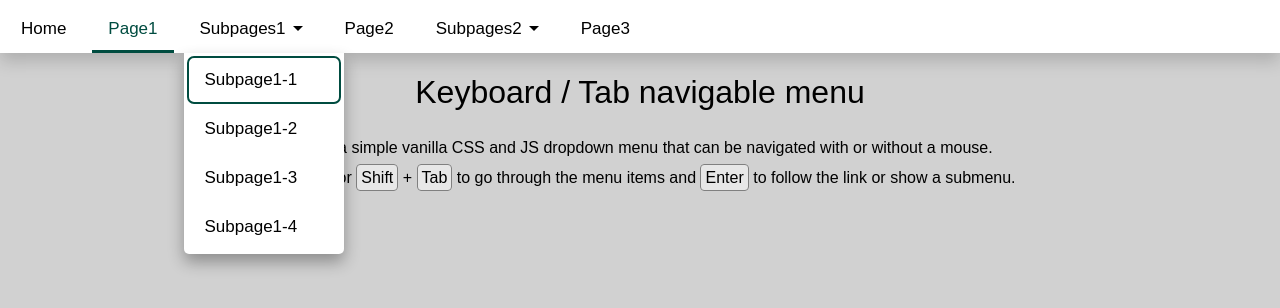
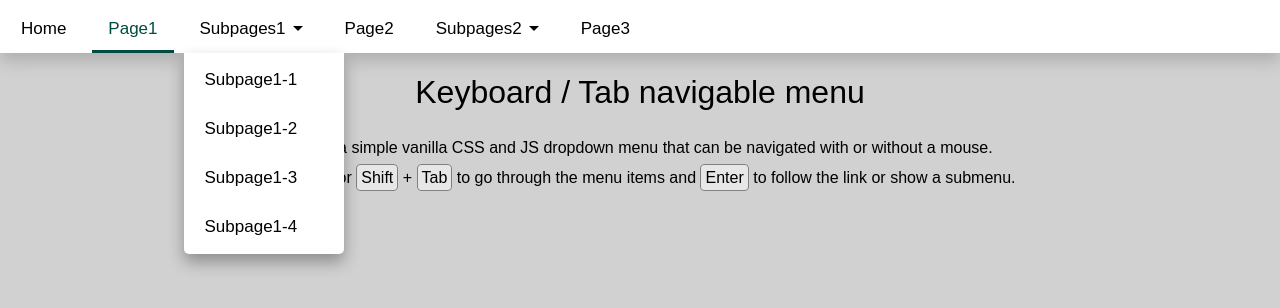
Before and after one commit to ein-christoph/keyboard-dropdown-menu, a plain HTML site: page index.html in a window 1280 px wide. Both pictures are taken after a click on the button "Subpages1". Drawn offline with Linux system fonts and the light colour scheme.

Commit message:
improving outline show outline only when keyboard is used

```diff
--- a/main.css
+++ b/main.css
@@ -42,7 +42,6 @@ overflow: hidden;
 position: relative;
 font-size: 17px;
 border: none;
-outline: none;
 color: var(--background-text);
 padding: 14px 16px;
 background-color: inherit;
@@ -68,7 +67,7 @@ margin: 21px 16px 0px 0px;
 }
 
 #menu a:focus, #menu .dropdown .dropbtn:focus, #menu .menu-icon:focus{
-outline: 2px solid var(--primary-dark);
+outline-color: var(--primary-dark);
 }
 
 #menu .dropdown-content {
```
